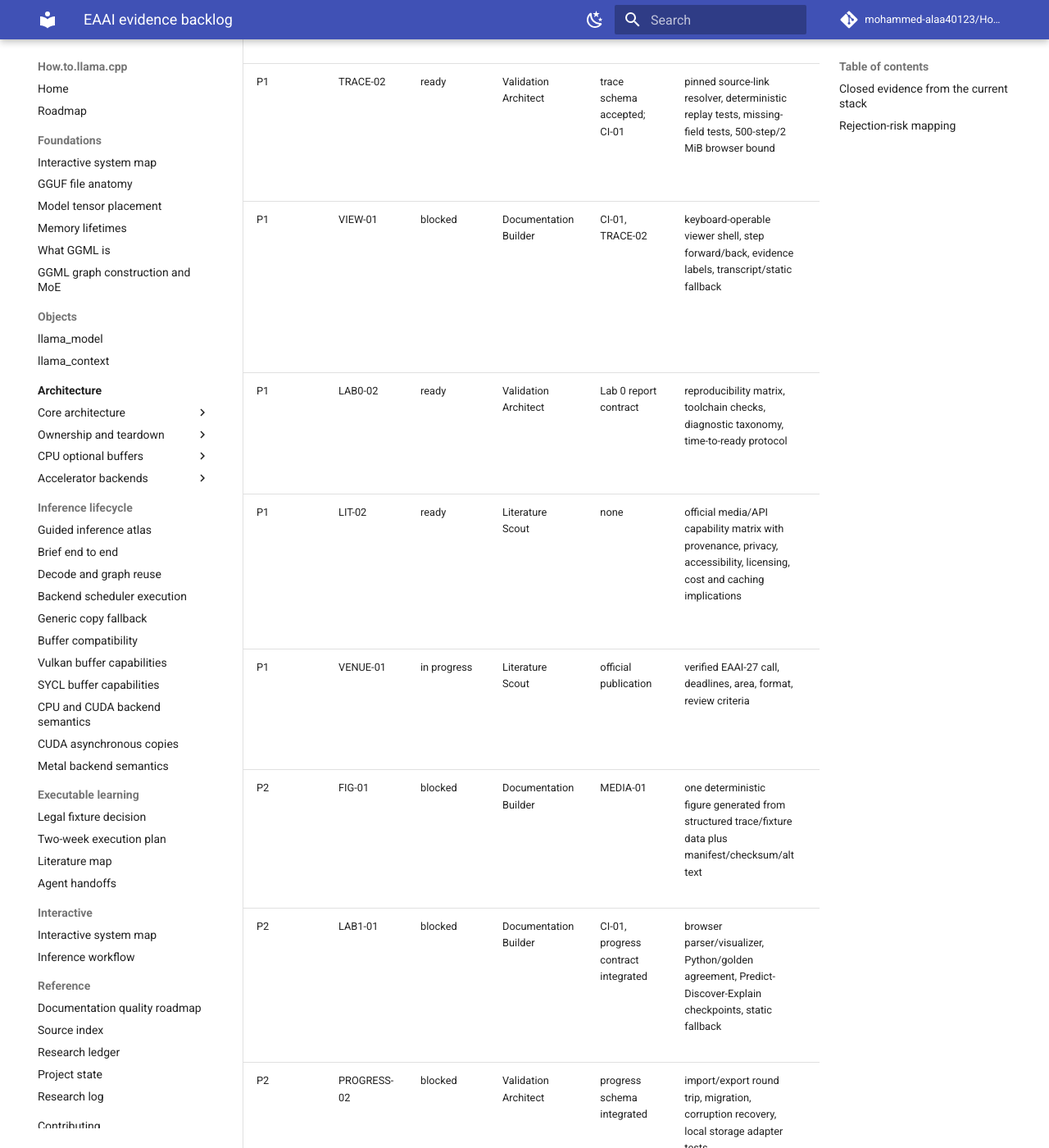
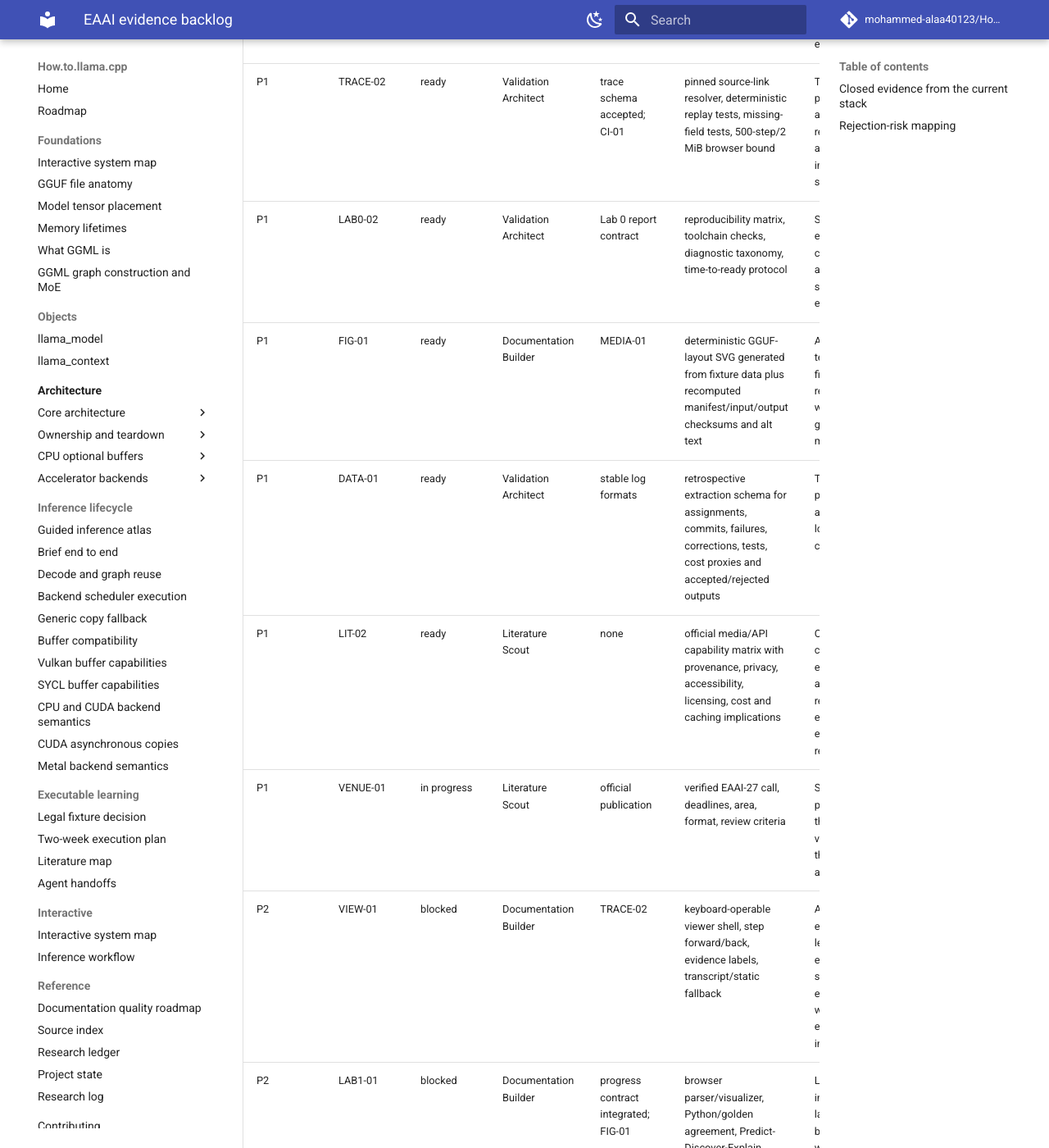
Before and after one commit to mohammed-alaa40123/How.to.llama.cpp, an MkDocs documentation site: the page built from docs/publication/evidence-backlog.md, in a window 1280 px wide and 1400 px high, scrolled down 885 px. Shown: the whole window at 82% size. Built offline with MkDocs 1.6.1 and Material for MkDocs 9.7.7, drawn with Linux system fonts in a browser that asks for light colours; comment, search, counter and statistics services are not loaded; some of the changed text lies outside the part shown.

Commit message:
docs: reprioritize EAAI evidence backlog

```diff
--- a/docs/publication/evidence-backlog.md
+++ b/docs/publication/evidence-backlog.md
@@ -8,20 +8,21 @@
 |---|---|---|---|---|---|---|
 | P0 | CI-01 | evidenced | Documentation Builder | latest stacked branch | strict MkDocs root cause, narrow fix, passing final-head Documentation CI run `29546570700` | The executable-learning artifacts integrate without degrading the existing site |
 | P0 | COORD-01 | evidenced | Orchestrator | none | `orchestrator-state.md`, this backlog, roadmap, scorecard | Scheduled agents can share an explicit dependency order rather than infer work independently |
-| P1 | MEDIA-01 | in progress | Documentation Builder | CI-01 | media manifest schema, semantic validator, valid example, malformed-input tests; final-head CI pending | Generated educational media can be provenance- and review-gated without making it technical evidence |
+| P1 | MEDIA-01 | evidenced | Documentation Builder | CI-01 | schema, semantic validator, deterministic example, malformed-input tests, passing run `29549208249` | Generated educational media can be provenance- and review-gated without making it technical evidence |
 | P1 | TRACE-02 | ready | Validation Architect | trace schema accepted; CI-01 | pinned source-link resolver, deterministic replay tests, missing-field tests, 500-step/2 MiB browser bound | Trace provenance and navigation remain valid against immutable source |
-| P1 | VIEW-01 | blocked | Documentation Builder | CI-01, TRACE-02 | keyboard-operable viewer shell, step forward/back, evidence labels, transcript/static fallback | A narrow executable lecture can expose source, state and explanation without evidence inflation |
 | P1 | LAB0-02 | ready | Validation Architect | Lab 0 report contract | reproducibility matrix, toolchain checks, diagnostic taxonomy, time-to-ready protocol | Setup/build evidence is comparable across supported environments |
+| P1 | FIG-01 | ready | Documentation Builder | MEDIA-01 | deterministic GGUF-layout SVG generated from fixture data plus recomputed manifest/input/output checksums and alt text | Authoritative technical figures are reproducible without generative models |
+| P1 | DATA-01 | ready | Validation Architect | stable log formats | retrospective extraction schema for assignments, commits, failures, corrections, tests, cost proxies and accepted/rejected outputs | The multi-agent process can be analyzed as a longitudinal case study |
 | P1 | LIT-02 | ready | Literature Scout | none | official media/API capability matrix with provenance, privacy, accessibility, licensing, cost and caching implications | Optional media choices are evidence-based and reproducible enough for an experience report |
 | P1 | VENUE-01 | in progress | Literature Scout | official publication | verified EAAI-27 call, deadlines, area, format, review criteria | Submission plan matches the current venue rather than prior-year assumptions |
-| P2 | FIG-01 | blocked | Documentation Builder | MEDIA-01 | one deterministic figure generated from structured trace/fixture data plus manifest/checksum/alt text | Authoritative technical figures are reproducible without generative models |
-| P2 | LAB1-01 | blocked | Documentation Builder | CI-01, progress contract integrated | browser parser/visualizer, Python/golden agreement, Predict-Discover-Explain checkpoints, static fallback | Learners can inspect GGUF layout in-browser without confusing it with native inference |
+| P2 | VIEW-01 | blocked | Documentation Builder | TRACE-02 | keyboard-operable viewer shell, step forward/back, evidence labels, transcript/static fallback | A narrow executable lecture can expose source, state and explanation without evidence inflation |
+| P2 | LAB1-01 | blocked | Documentation Builder | progress contract integrated; FIG-01 | browser parser/visualizer, Python/golden agreement, Predict-Discover-Explain checkpoints, static fallback | Learners can inspect GGUF layout in-browser without confusing it with native inference |
 | P2 | PROGRESS-02 | blocked | Validation Architect | progress schema integrated | import/export round trip, migration, corruption recovery, local storage adapter tests | Local-first progress is portable and privacy-minimizing |
+| P2 | REVIEW-02 | in progress | Adversarial Reviewer + Orchestrator | PR #8 integration | integrate reviewer notes, claims-evidence table, rejection risks and scorecard into the active stack | Major rejection risks are visible and drive dependency ordering |
 | P2 | REVIEW-01 | blocked | Human | independent reviewer nominated | expert rubric and signed/dated review of fixture, trace, lab explanations and figure | Technical correctness is independently supported |
-| P2 | DATA-01 | ready | Validation Architect | stable log formats | retrospective extraction schema for assignments, commits, failures, corrections, tests, cost proxies and accepted/rejected outputs | The multi-agent process can be analyzed as a longitudinal case study |
 | P2 | BASE-01 | blocked | Validation Architect | DATA-01, frozen benchmark tasks | fair comparison protocol: single authoring agent; author+reviewer; full repository-memory/validator workflow | Specialized scheduled workflow provides measurable benefit over simpler workflows |
 | P3 | EVAL-01 | blocked | Human + Validation Architect | evaluation pathway approval | learner or expert study protocol, instruments, consent/ethics decision | Educational usefulness is evaluated rather than inferred from implementation |
-| P3 | DEMO-01 | blocked | Orchestrator | CI-01 through PROGRESS-02 | reproducible end-to-end Lab 0 + GGUF lab + viewer + figure + progress demo | The proposed system exists as a coherent educational artifact |
+| P3 | DEMO-01 | blocked | Orchestrator | TRACE-02 through PROGRESS-02 | reproducible end-to-end Lab 0 + GGUF lab + viewer + figure + progress demo | The proposed system exists as a coherent educational artifact |
 
 ## Closed evidence from the current stack
 
@@ -31,6 +32,7 @@
 - Local-only learner-progress schema and privacy constraints.
 - Initial browser/local/cloud platform literature map.
 - Strict MkDocs handoff-link repair with passing commit-scoped CI.
+- Media manifest/provenance schema, semantic validator and passing commit-scoped CI.
 
 ## Rejection-risk mapping
 
@@ -38,5 +40,6 @@
 - **No educational evidence:** require EVAL-01 and formative-assessment artifacts in Lab 0/Lab 1/viewer.
 - **Incorrect technical content:** require REVIEW-01 and pinned source-link validation.
 - **Visual novelty without learning value:** viewer and media work must state measurable code-tracing or misconception outcomes.
-- **Unreproducible AI media:** deterministic figures are authoritative; optional generated assets require MEDIA-01.
+- **Unreproducible AI media:** deterministic figures are authoritative; optional generated assets require MEDIA-01 and provider-specific review.
 - **Unclear agent contribution:** retain assignments, failures, corrections, human decisions and costs through DATA-01.
+- **Unrealistic two-week scope:** optional generated media, hosted synchronization and cloud polish are explicitly cut before the core vertical slice.
```
Also changed, not shown: other parts of docs/publication/evidence-backlog.md (+1 -1 lines).
